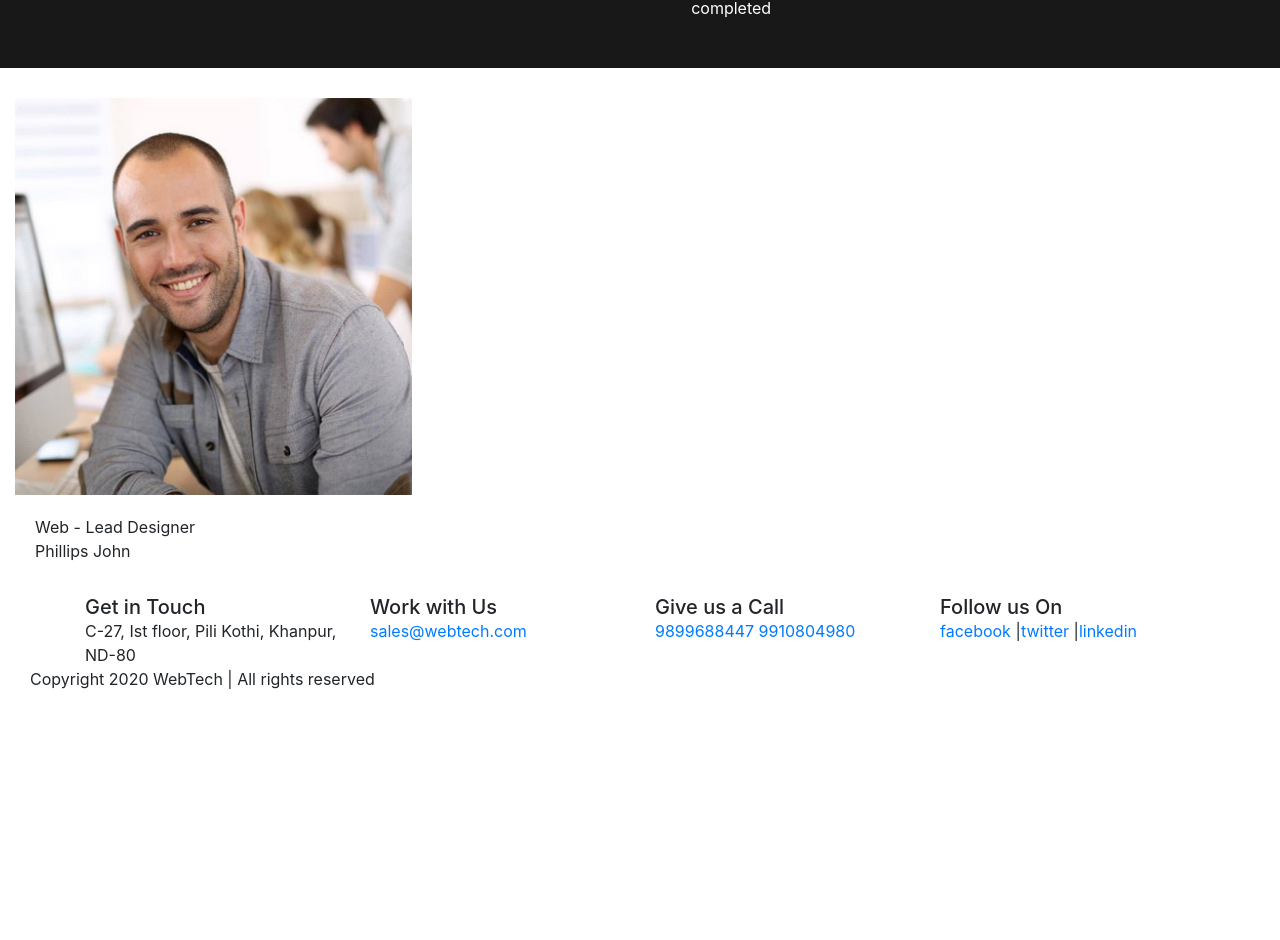
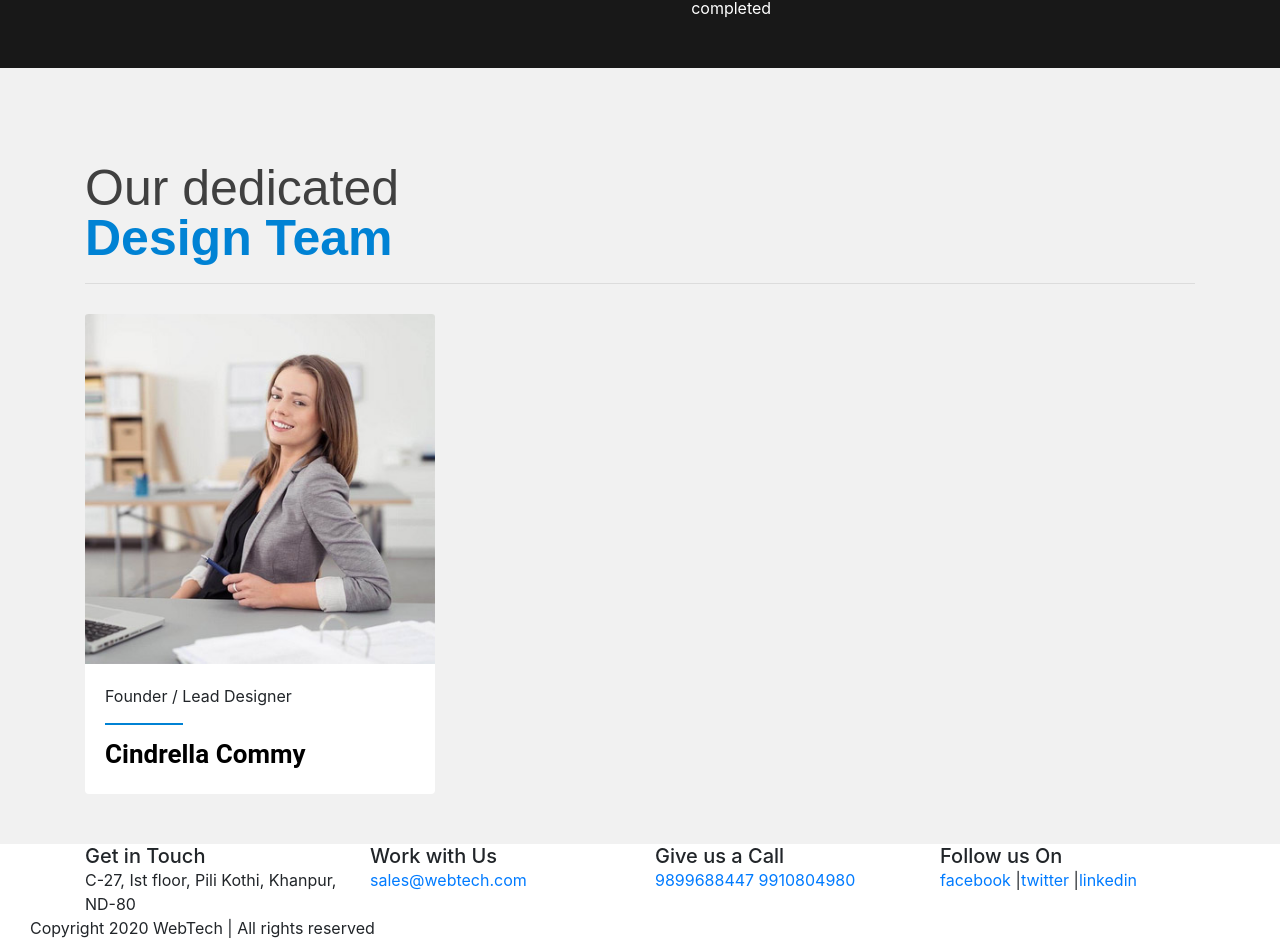
Before and after one commit to arif2703/webtech, a React (Create React App) app in the folder webtech/: page /reference in a window 1280 px wide. Shown: the part 1972-2912 px from the top of the page. Before the commit the page ends 2663 px from the top, so only its background shows below. Built offline with nearby package versions, Linux system fonts and the light colour scheme.

Commit message:
team-component

```diff
--- a/webtech/src/App.css
+++ b/webtech/src/App.css
@@ -240,3 +240,33 @@ h4 {
   line-height: 50px;
 }
 /* service card end */
+
+/* Team css */
+.team-body{
+  width: 100%;
+  margin: 65px 0 50px 0;
+  padding: 30px 0 0 0;
+  min-height: 500px;
+  display: inline-block;
+}
+
+.grayBG{
+  background-color: #f1f1f1;
+}
+
+.card-text span{
+  border-bottom: #0082d4 2px solid;
+  width: 25%;
+  height: 2px;
+  padding-bottom: 15px;
+  margin-bottom: 10px;
+  display:block;
+}
+
+.card-title{
+  font-size: 26px;
+  color: #000;
+  font-weight: bold;
+  font-family: 'Roboto', sans-serif;
+  margin-bottom: 0px;
+}
--- /dev/null
+++ b/webtech/src/components/team.view.component.js
@@ -0,0 +1,20 @@
+import React from "react";
+
+const TeamView = ({designation, name, imgUrl}) => {
+  return (
+    <div class="col-md-4 col-sm-6">
+      <div class="card">
+        <img src={imgUrl} class="card-img-top" alt="Team" />
+        <div class="card-body">
+          <div class="card-text">
+              {designation}
+            <span></span>
+          </div>
+            <div class="card-title">{name}</div>
+        </div>
+      </div>
+    </div>
+  );
+};
+
+export default TeamView;
--- a/webtech/src/components/teamComponent.js
+++ b/webtech/src/components/teamComponent.js
@@ -1,21 +1,29 @@
+import React from 'react'
+import Heading from './heading.component'
+import TeamView from './team.view.component'
 
-import React from 'react'
+const Team = () =>{
+  return(
 
+    <div class="container-fluid grayBG">
+        <div class="container">
+            <div class="team-body">
+                <Heading
+                  title1="Our dedicated"
+                  title2="Design Team"
+                />
+                <div class="row">
+                 <TeamView
+                  imgUrl={`${process.env.PUBLIC_URL}/images/team1.jpg`}
+                  designation="Founder / Lead Designer"
+                  name="Cindrella Commy"
+                 />
 
-const TeamComponent = (props) =>{
-    return(
-        <div className="col-md-4 col-sm-6">
-            <div className="card">
-                <img src={props.imgUrl} className="card-img-top" alt="Team"/>
-                <div className="card-body">
-                    <div className="card-text">{props.designation}
-                        <span></span>
-                    </div>
-                    <div className="card-title">{props.name}</div>
-                </div>
-            </div>
         </div>
-    )
+    </div>
+    </div>
+    </div>
+  )
 }
 
-export default TeamComponent;
+export default Team;
--- a/webtech/src/pages/reference.js
+++ b/webtech/src/pages/reference.js
@@ -2,7 +2,7 @@ import React from 'react';
 import ServiceComponent from '../components/serviceComponent'
 import Banner from '../components/banner'
 import Footer from '../layout/footer'
-import TeamComponent from '../components/teamComponent'
+import Team from '../components/teamComponent'
 import Header from '../layout/header.layout'
 import BannerBig from '../components/banner.component'
 import OurPassion from '../layout/our.passion.layout'
@@ -24,16 +24,9 @@ function ReferencePage() {
 
 
         <ServiceComponent/>
+         <OurPassion/>
+         <Team/>
 
-         <OurPassion/>
-
-      <div>
-        <TeamComponent
-          designation = 'Web - Lead Designer'
-          name = 'Phillips John'
-          imgUrl = {`${process.env.PUBLIC_URL}/images/team2.jpg`}
-        />
-      </div>
       <Footer
         phone1='9899688447'
         phone2='9910804980'
```
